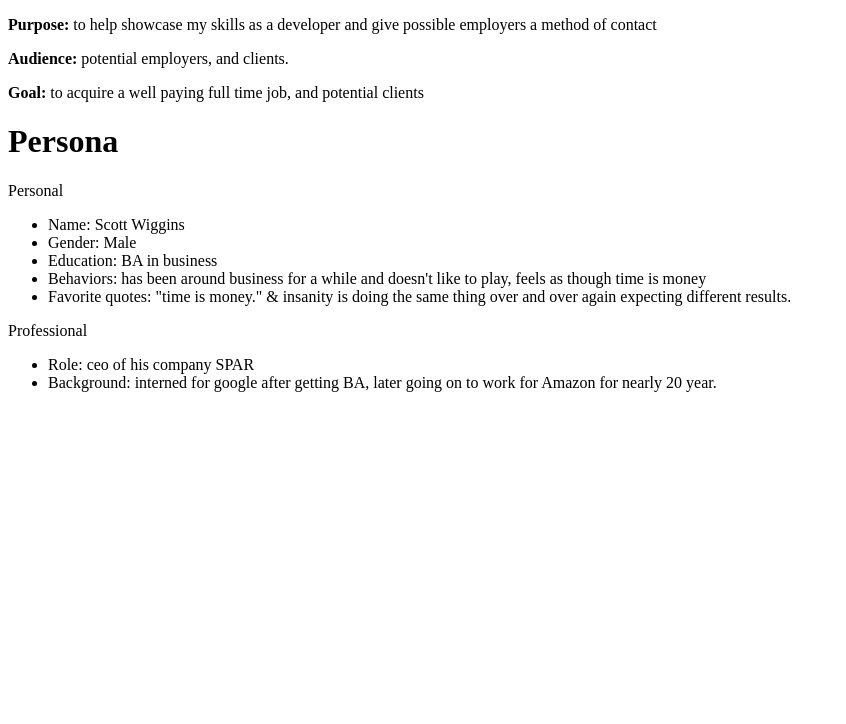
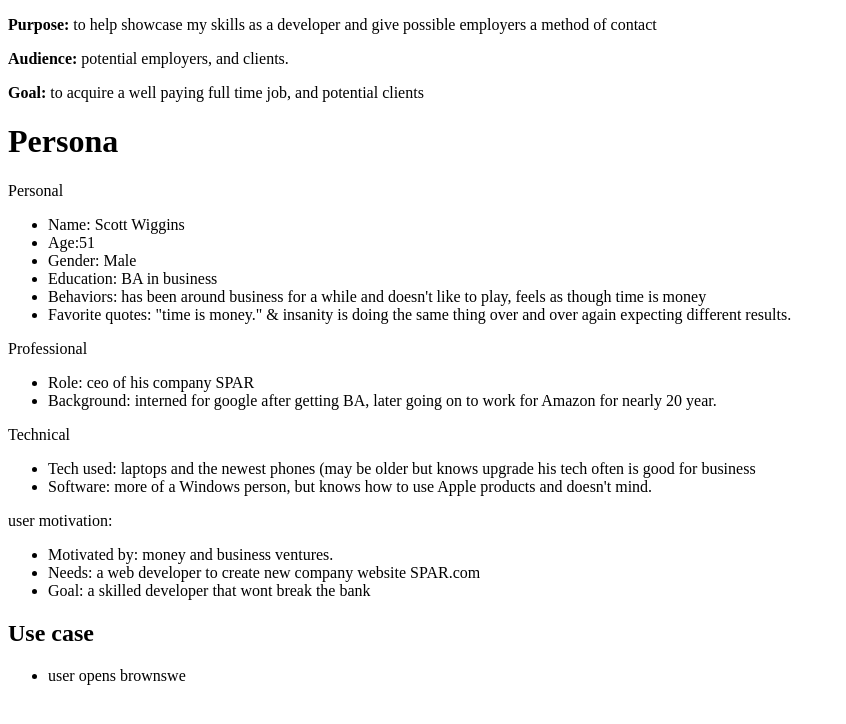
Before and after one commit to ElliotM1091/elliotmurrey.com, a PHP site: page /milestone-1.php in a window 1280 px wide. Shown: the top 724 px of the page, without its empty margins (0-846 px from the left). Run offline with PHP 8.4, Linux system fonts and the light colour scheme.

Commit message:
fisnished persona starting on use case

```diff
--- a/public_html/documentation/milestone-1.php
+++ b/public_html/documentation/milestone-1.php
@@ -11,6 +11,7 @@
 				<p>Personal</p>
 					<ul>
 						<li>Name: Scott Wiggins</li>
+						<li>Age:51</li>
 						<li>Gender: Male</li>
 						<li>Education: BA in business</li>
 						<li>Behaviors: has been around business for a while and doesn't like to play, feels as though time is money</li>
@@ -21,5 +22,20 @@
 						<li>Role: ceo of his company SPAR</li>
 						<li>Background: interned for google after getting BA, later going on to work for Amazon for nearly 20 year.</li>
 					</ul>
+				<p>Technical</p>
+					<ul>
+						<li>Tech used: laptops and the newest phones (may be older but knows upgrade his tech often is good for business</li>
+						<li>Software: more of a Windows person, but knows how to use Apple products and doesn't mind.</li>
+					</ul>
+				<p>user motivation:</p>
+					<ul>
+						<li>Motivated by: money and business ventures.</li>
+						<li>Needs: a web developer to create new company website SPAR.com</li>
+						<li>Goal: a skilled developer that wont break the bank</li>
+					</ul>
+			<h2>Use case</h2>
+				<ul>
+					<li>user opens brownswe</li>
+				</ul>
 		</body>
 </html>
```
